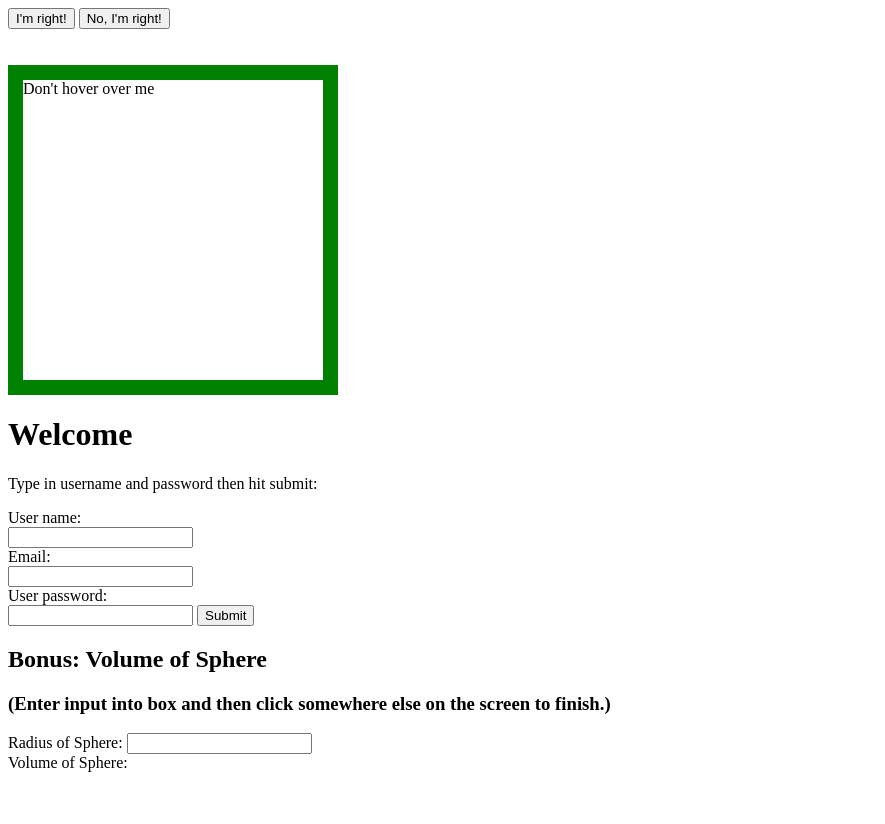
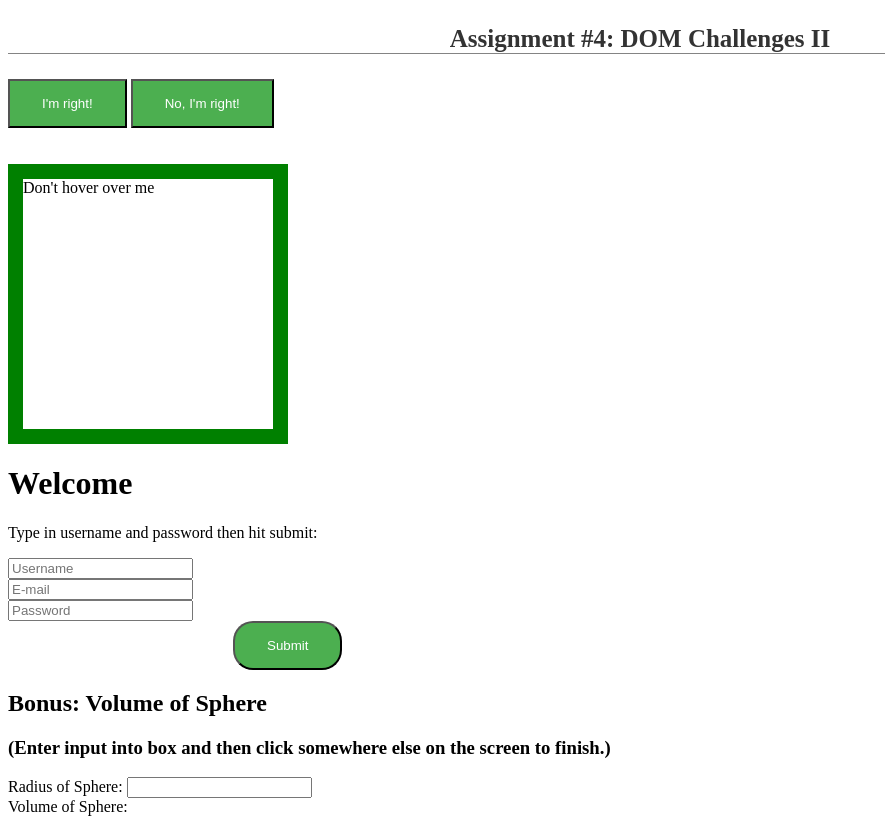
Before and after one commit to caitlinselca/Assignment-4, a plain HTML site: page index.html in a window 1280 px wide. Shown: the whole page, without its empty margins (0-885 px from the left). Before the commit the page ends 800 px from the top, so only its background shows below. Drawn offline with Linux system fonts and the light colour scheme.

Commit message:
cosmetic changes

```diff
--- a/index.html
+++ b/index.html
@@ -4,9 +4,14 @@
     <meta charset="UTF-8">
     <title>Document</title>
     <!-- CSS stylesheet -->
-    <link href="style.css" rel="stylesheet"/>
+    <link href="style.css" rel="stylesheet" type="text/css"/>
   </head>
   <body>
+
+    <p id="title">
+      Assignment #4: DOM Challenges II
+    </p>
+
 
     <!--
          Create an HTML page with two buttons that argue with each other. When one
@@ -48,14 +53,12 @@
     <p>Type in username and password then hit submit:</p>
 
     <form action="">
-      User name:<br>
-      <input type="text" name="userid" id="userid">
+      <input type="text" name="userid" id="userid" placeholder="Username">
       <br>
-      Email:<br>
-      <input type="text" name="email" id="email">
+      <input type="text" name="email" id="email" placeholder="E-mail">
       <br>
-      User password:<br>
-      <input type="password" name="psw" id="psw">
+      <input type="password" name="psw" id="psw" placeholder="Password">
+      <br>
       <input type="submit" value="Submit" onclick="event.preventDefault(); validate();">
     </form>
 
--- a/style.css
+++ b/style.css
@@ -1,5 +1,43 @@
+/*
+Make title block look like h1 without using an actual h1 tag
+In addition center it and make it fancy
+*/
+#title{
+    font-size: 25px;
+    font-weight: bold;
+    color: #333333;
+    text-align: center;
+    border-bottom: 1px solid #848484; /*makes title separated from rest of the words*/
+}
+
+/*
+Make dontHover box more apparent
+*/
 #dontHover{
-    height: 300px;
-    width: 300px;
+    height: 250px;
+    width: 250px;
     border: 15px solid green;
 }
+
+/*
+Since we have a green box, might as well have some green buttons
+*/
+button {
+  background-color: #4CAF50;
+  color: white;
+  padding: 15px 32px;
+  text-align: center;
+}
+
+/*
+Make submit button look like other buttons
+In addition move to a bit to the right and round to look more like end of form
+*/
+input[type=submit] {
+  background-color: #4CAF50;
+  color: white;
+  padding: 15px 32px;
+  text-align: center;
+  margin-left: 225px;
+  border-radius: 20px;
+}
```
